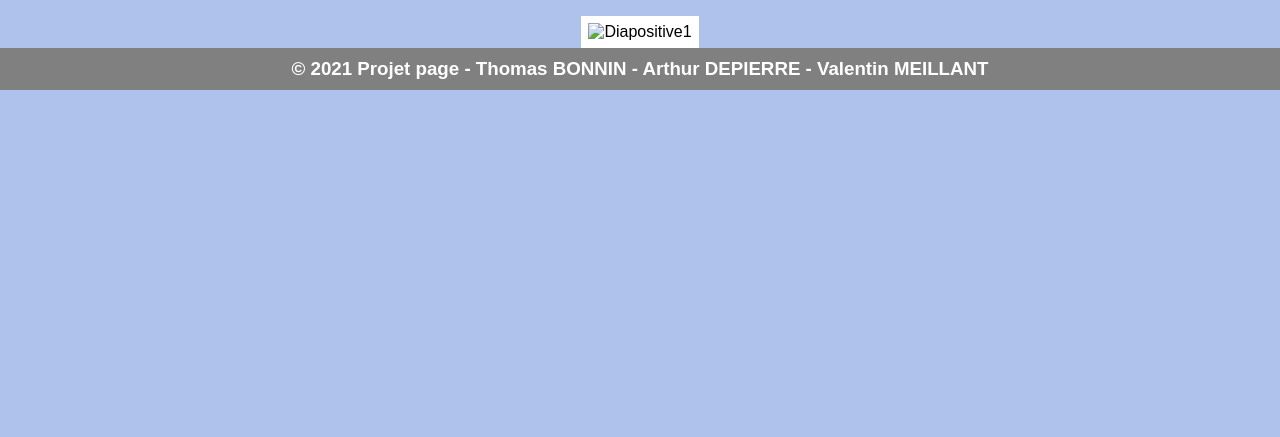
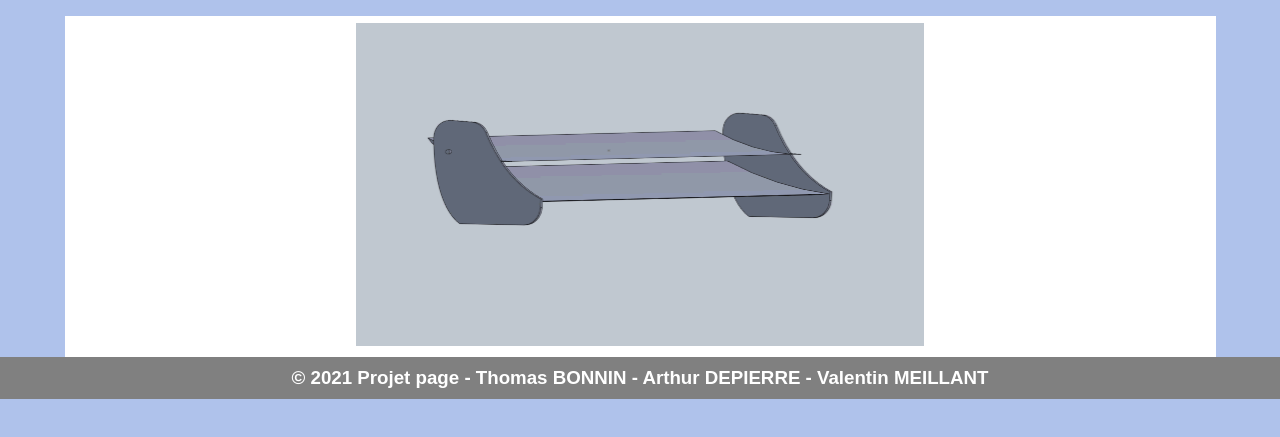
Before and after one commit to tinanoise/aileron_voiture, a plain HTML site: page Pourquoi avoir un aileron à angle variable.html in a window 1280 px wide. Shown: the part 283-720 px from the top of the page. Drawn offline with Linux system fonts and the light colour scheme.

Commit message:
Update Pourquoi avoir un aileron à angle variable.html

```diff
--- a/Pourquoi avoir un aileron à angle variable.html
+++ b/Pourquoi avoir un aileron à angle variable.html
@@ -55,7 +55,7 @@
 <table >
   <tr>
     <td>
-      <section><img src="exemple_aileron.gif" height="50%" width="50%" alt="Diapositive1"></section>
+      <section><img src="vidéo animation.gif" height="50%" width="50%" alt="Diapositive1"></section>
     </td>
   </tr>
 </table>
```
